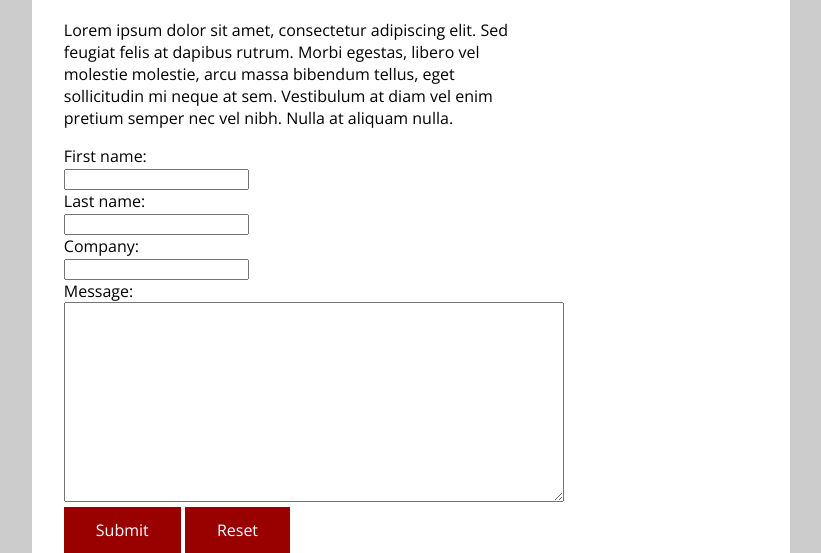
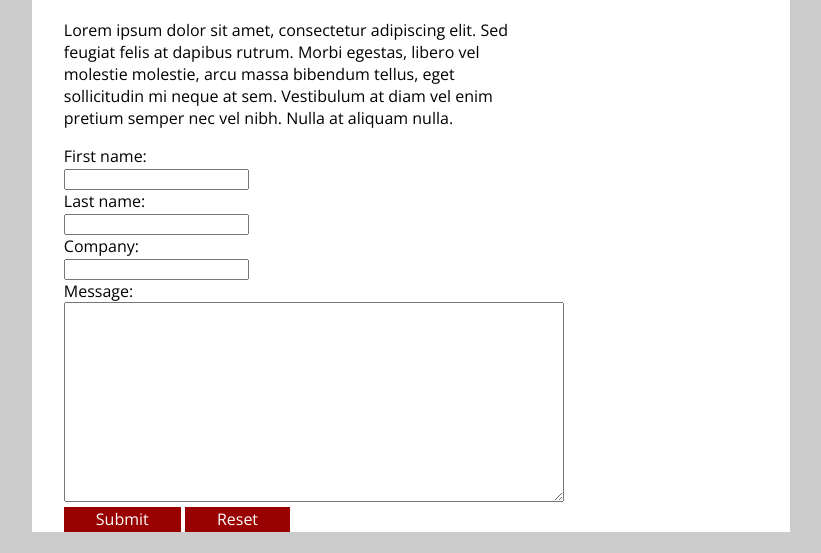
Before and after one commit to historywhiz4k/iat339-summer2016-project02, a plain HTML site: page BentogoVersion02/bentogo_contact-us.html in a window 1280 px wide. Shown: the part 593-1146 px from the top of the page, without its empty margins (229-1050 px from the left). After the commit the page ends 1125 px from the top, so only its background shows below. Drawn offline with nearby package versions, Linux system fonts and the light colour scheme.

Commit message:
Changed attributes of the form buttons.

```diff
--- a/BentogoVersion02/css/main.css
+++ b/BentogoVersion02/css/main.css
@@ -134,13 +134,12 @@ section code {
 	height: 72px;
 }
 
-
 input[type=submit] {
 	font-family: "Open Sans", sans-serif;
 	font-size: 1em;
 	color: #ffffff;
 	background-color: #990000;
-	padding: 0.75em 2em;
+	padding: 0.1em 2em;
 	border: 0;
 }
 
@@ -149,7 +148,7 @@ input[type=reset] {
 	font-size: 1em;
 	color: #ffffff;
 	background-color: #990000;
-	padding: 0.75em 2em;
+	padding: 0.1em 2em;
 	border: 0;
 }
 
```
